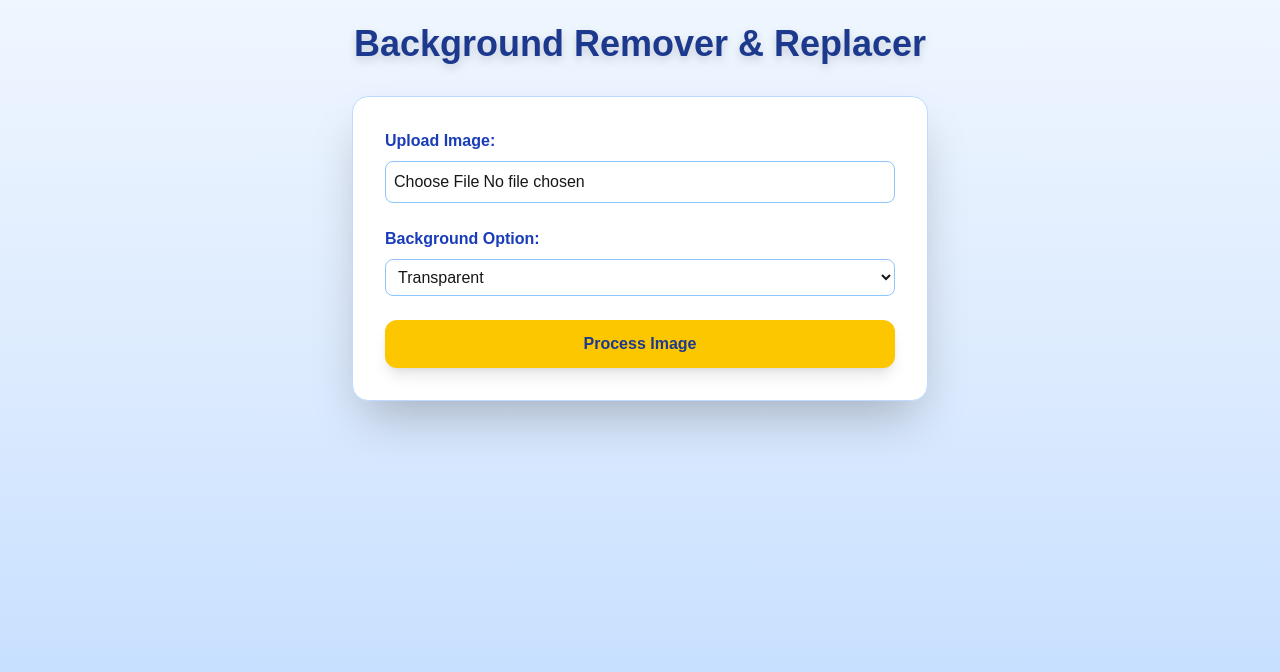
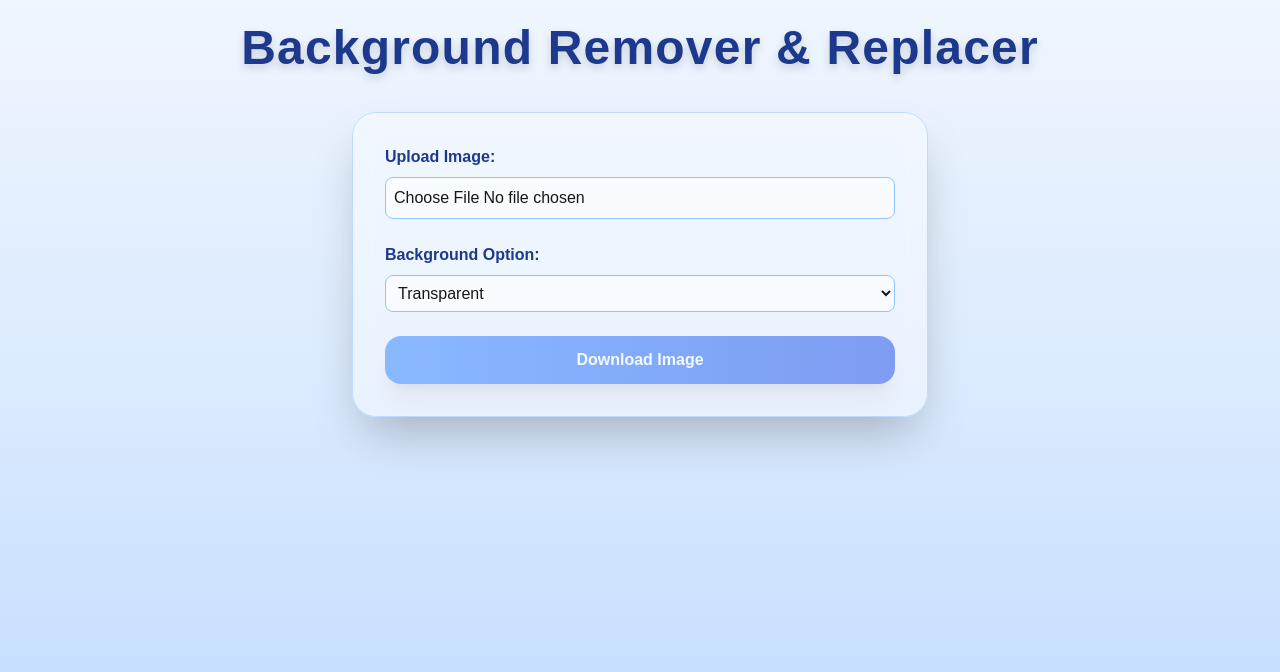
Before and after one commit to BLOUDANJEWELLERY/Pixora, a Next.js app in the folder bg/: page /remove-bg in a window 1280 px wide. Shown: the top 672 px of the page. Built offline with nearby package versions, Linux system fonts and the light colour scheme.

Commit message:
Update remove-bg.js

```diff
--- a/bg/pages/remove-bg.js
+++ b/bg/pages/remove-bg.js
@@ -1,19 +1,61 @@
-import { useState } from "react";
+import { useState, useRef, useEffect } from "react";
 import { removeBackground } from "@imgly/background-removal";
 
 export default function RemoveBgPage() {
   const [inputImage, setInputImage] = useState(null);
-  const [processedUrl, setProcessedUrl] = useState(null);
+  const [fgBlob, setFgBlob] = useState(null);
   const [bgColor, setBgColor] = useState("#ffffff");
   const [bgFile, setBgFile] = useState(null);
   const [bgOption, setBgOption] = useState("transparent");
   const [loading, setLoading] = useState(false);
 
-  const handleInputChange = (e) => {
+  const canvasRef = useRef(null);
+
+  // Whenever fgBlob, bgOption, bgColor, or bgFile changes → redraw canvas
+  useEffect(() => {
+    const drawPreview = async () => {
+      if (!fgBlob || !canvasRef.current) return;
+
+      const fgBitmap = await createImageBitmap(fgBlob);
+      const canvas = canvasRef.current;
+      canvas.width = fgBitmap.width;
+      canvas.height = fgBitmap.height;
+      const ctx = canvas.getContext("2d");
+
+      // Draw background
+      if (bgOption === "color") {
+        ctx.fillStyle = bgColor;
+        ctx.fillRect(0, 0, canvas.width, canvas.height);
+      } else if (bgOption === "image" && bgFile) {
+        const bgBitmap = await createImageBitmap(bgFile);
+        ctx.drawImage(bgBitmap, 0, 0, canvas.width, canvas.height);
+      } else {
+        // transparent
+        ctx.clearRect(0, 0, canvas.width, canvas.height);
+      }
+
+      // Draw foreground
+      ctx.drawImage(fgBitmap, 0, 0);
+    };
+
+    drawPreview();
+  }, [fgBlob, bgOption, bgColor, bgFile]);
+
+  const handleInputChange = async (e) => {
     const file = e.target.files[0];
-    if (file) {
-      setInputImage(file);
-      setProcessedUrl(null);
+    if (!file) return;
+    setInputImage(file);
+    setFgBlob(null);
+    setLoading(true);
+
+    try {
+      const blob = await removeBackground(file);
+      setFgBlob(blob);
+    } catch (err) {
+      console.error(err);
+      alert("Failed to remove background: " + err.message);
+    } finally {
+      setLoading(false);
     }
   };
 
@@ -22,67 +64,43 @@ export default function RemoveBgPage() {
     if (file) setBgFile(file);
   };
 
-  const processImage = async () => {
-    if (!inputImage) return alert("Please upload an image");
-
-    setLoading(true);
-
-    try {
-      const fgBlob = await removeBackground(inputImage);
-      const fgBitmap = await createImageBitmap(fgBlob);
-
-      const canvas = document.createElement("canvas");
-      canvas.width = fgBitmap.width;
-      canvas.height = fgBitmap.height;
-      const ctx = canvas.getContext("2d");
-
-      if (bgOption === "color") {
-        ctx.fillStyle = bgColor;
-        ctx.fillRect(0, 0, canvas.width, canvas.height);
-      } else if (bgOption === "image" && bgFile) {
-        const bgBitmap = await createImageBitmap(bgFile);
-        ctx.drawImage(bgBitmap, 0, 0, canvas.width, canvas.height);
-      }
-
-      ctx.drawImage(fgBitmap, 0, 0);
-
-      canvas.toBlob((blob) => {
-        const url = URL.createObjectURL(blob);
-        setProcessedUrl(url);
-        setLoading(false);
-      }, "image/png");
-    } catch (err) {
-      console.error(err);
-      alert("Failed: " + err.message);
-      setLoading(false);
-    }
+  const downloadImage = () => {
+    if (!canvasRef.current) return;
+    canvasRef.current.toBlob((blob) => {
+      const url = URL.createObjectURL(blob);
+      const a = document.createElement("a");
+      a.href = url;
+      a.download = "output.png";
+      a.click();
+    }, "image/png");
   };
 
   return (
-    <div className="min-h-screen bg-gradient-to-b from-blue-50 via-blue-100 to-blue-200 flex flex-col items-center p-6">
-      <h1 className="text-4xl font-bold text-blue-900 mb-8 text-center drop-shadow-lg">
+    <div className="min-h-screen bg-gradient-to-b from-blue-50 via-blue-100 to-blue-200 flex flex-col items-center p-6 animate-fadeIn">
+      <h1 className="text-4xl md:text-5xl font-extrabold text-blue-900 mb-10 text-center drop-shadow-lg tracking-wide animate-fadeIn">
         Background Remover & Replacer
       </h1>
 
-      <div className="bg-white shadow-2xl rounded-2xl p-8 w-full max-w-xl flex flex-col gap-6 border border-blue-200">
+      {/* Glassmorphic Card */}
+      <div className="bg-white/40 backdrop-blur-md shadow-2xl rounded-3xl p-8 w-full max-w-xl flex flex-col gap-6 border border-blue-200 border-opacity-30 transition-transform transform hover:scale-[1.02] duration-300">
         {/* Upload Image */}
         <div className="flex flex-col">
-          <label className="mb-2 font-semibold text-blue-800">Upload Image:</label>
+          <label className="mb-2 font-semibold text-blue-900">Upload Image:</label>
           <input
             type="file"
             accept="image/*"
             onChange={handleInputChange}
-            className="p-2 border rounded-lg border-blue-300 focus:outline-none focus:ring-2 focus:ring-yellow-400"
+            className="p-2 border rounded-lg border-blue-300 focus:outline-none focus:ring-2 focus:ring-blue-400 bg-white/60"
           />
         </div>
 
         {/* Background Option */}
         <div className="flex flex-col gap-2">
-          <label className="font-semibold text-blue-800">Background Option:</label>
+          <label className="font-semibold text-blue-900">Background Option:</label>
           <select
             value={bgOption}
             onChange={(e) => setBgOption(e.target.value)}
-            className="p-2 border rounded-lg border-blue-300 focus:outline-none focus:ring-2 focus:ring-yellow-400"
+            className="p-2 border rounded-lg border-blue-300 focus:outline-none focus:ring-2 focus:ring-blue-400 bg-white/60"
           >
             <option value="transparent">Transparent</option>
             <option value="color">Solid Color</option>
@@ -92,51 +110,55 @@ export default function RemoveBgPage() {
 
         {bgOption === "color" && (
           <div className="flex flex-col gap-2">
-            <label className="font-semibold text-blue-800">Pick Background Color:</label>
+            <label className="font-semibold text-blue-900">Pick Background Color:</label>
             <input
               type="color"
               value={bgColor}
               onChange={(e) => setBgColor(e.target.value)}
-              className="w-20 h-10 border rounded-lg cursor-pointer"
+              className="w-20 h-10 border rounded-lg cursor-pointer border-blue-300"
             />
           </div>
         )}
 
         {bgOption === "image" && (
           <div className="flex flex-col gap-2">
-            <label className="font-semibold text-blue-800">Upload Background Image:</label>
+            <label className="font-semibold text-blue-900">Upload Background Image:</label>
             <input
               type="file"
               accept="image/*"
               onChange={handleBgFileChange}
-              className="p-2 border rounded-lg border-blue-300 focus:outline-none focus:ring-2 focus:ring-yellow-400"
+              className="p-2 border rounded-lg border-blue-300 focus:outline-none focus:ring-2 focus:ring-blue-400 bg-white/60"
             />
           </div>
         )}
 
         <button
-          onClick={processImage}
-          disabled={loading}
-          className="bg-yellow-400 hover:bg-yellow-500 text-blue-900 font-bold py-3 rounded-xl shadow-lg transition disabled:opacity-50 disabled:cursor-not-allowed"
+          onClick={downloadImage}
+          disabled={!fgBlob}
+          className="relative overflow-hidden bg-gradient-to-r from-blue-500 to-blue-700 hover:from-blue-600 hover:to-blue-800 text-white font-bold py-3 rounded-2xl shadow-xl transition-all duration-300 hover:shadow-[0_0_20px_rgba(59,130,246,0.5)] disabled:opacity-50 disabled:cursor-not-allowed"
         >
-          {loading ? "Processing..." : "Process Image"}
+          Download Image
         </button>
       </div>
 
-      {/* Result */}
-      {processedUrl && (
-        <div className="mt-8 bg-white shadow-2xl rounded-2xl p-6 w-full max-w-xl flex flex-col items-center gap-4 border border-blue-200">
-          <h2 className="text-2xl font-semibold text-blue-900 drop-shadow-md">Result:</h2>
-          <img src={processedUrl} alt="Processed" className="rounded-xl border border-blue-300 max-w-full shadow-lg" />
-          <a
-            href={processedUrl}
-            download="output.png"
-            className="mt-2 px-6 py-3 bg-yellow-400 hover:bg-yellow-500 text-blue-900 font-bold rounded-xl shadow-lg transition"
-          >
-            Download Image
-          </a>
+      {/* Preview Card */}
+      {fgBlob && (
+        <div className="mt-10 bg-white/40 backdrop-blur-md shadow-2xl rounded-3xl p-6 w-full max-w-xl flex flex-col items-center gap-4 border border-blue-200 border-opacity-30 animate-fadeIn">
+          <h2 className="text-2xl md:text-3xl font-semibold text-blue-900 drop-shadow-sm">Live Preview:</h2>
+          <canvas ref={canvasRef} className="rounded-2xl border border-blue-300 max-w-full shadow-md" />
         </div>
       )}
+
+      {/* Fade-in Animation */}
+      <style jsx>{`
+        @keyframes fadeIn {
+          0% { opacity: 0; transform: translateY(10px); }
+          100% { opacity: 1; transform: translateY(0); }
+        }
+        .animate-fadeIn {
+          animation: fadeIn 0.6s ease forwards;
+        }
+      `}</style>
     </div>
   );
 }
```
